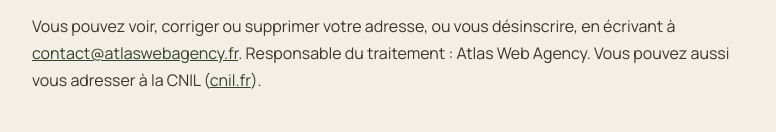
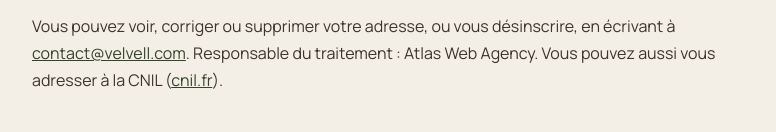
Before and after one commit to atlas712/velvell-fr, a plain HTML site: page confidentialite.html in a window 1280 px wide. Shown: the part 887-1019 px from the top of the page, without its empty margins (248-1024 px from the left). Drawn offline with Linux system fonts and the light colour scheme.

Commit message:
Contact : contact@velvell.com
Co-Authored-By: Claude Opus 5.5 <noreply@anthropic.com>

```diff
--- a/confidentialite.html
+++ b/confidentialite.html
@@ -37,7 +37,7 @@
   <p>Jusqu'au lancement, puis au maximum 3 ans sans nouvelles de votre part. Vous pouvez demander sa suppression à tout moment.</p>
 
   <h2>Vos droits</h2>
-  <p>Vous pouvez voir, corriger ou supprimer votre adresse, ou vous désinscrire, en écrivant à <a href="mailto:contact@atlaswebagency.fr">contact@atlaswebagency.fr</a>. Responsable du traitement : Atlas Web Agency. Vous pouvez aussi vous adresser à la CNIL (<a href="https://www.cnil.fr" rel="noopener">cnil.fr</a>).</p>
+  <p>Vous pouvez voir, corriger ou supprimer votre adresse, ou vous désinscrire, en écrivant à <a href="mailto:contact@velvell.com">contact@velvell.com</a>. Responsable du traitement : Atlas Web Agency. Vous pouvez aussi vous adresser à la CNIL (<a href="https://www.cnil.fr" rel="noopener">cnil.fr</a>).</p>
 
   <h2>Cookies</h2>
   <p>Ce site n'utilise aucun cookie et aucun outil de suivi.</p>
```
